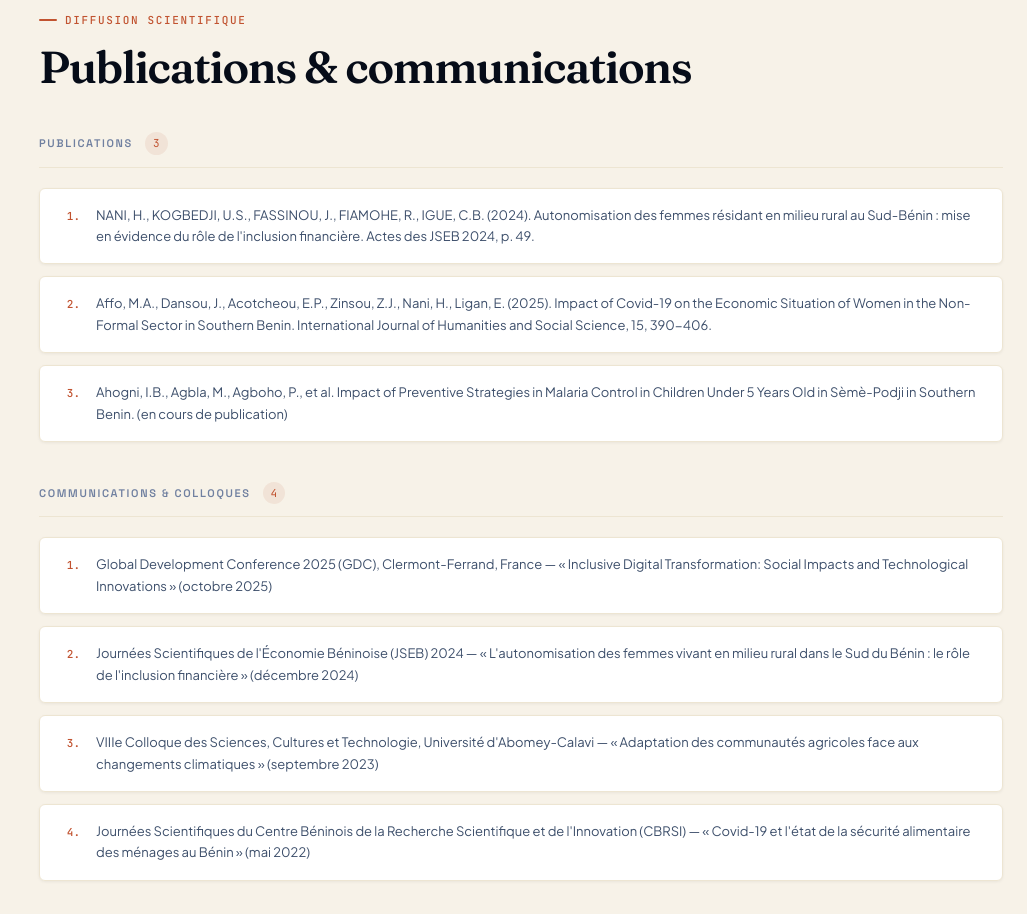
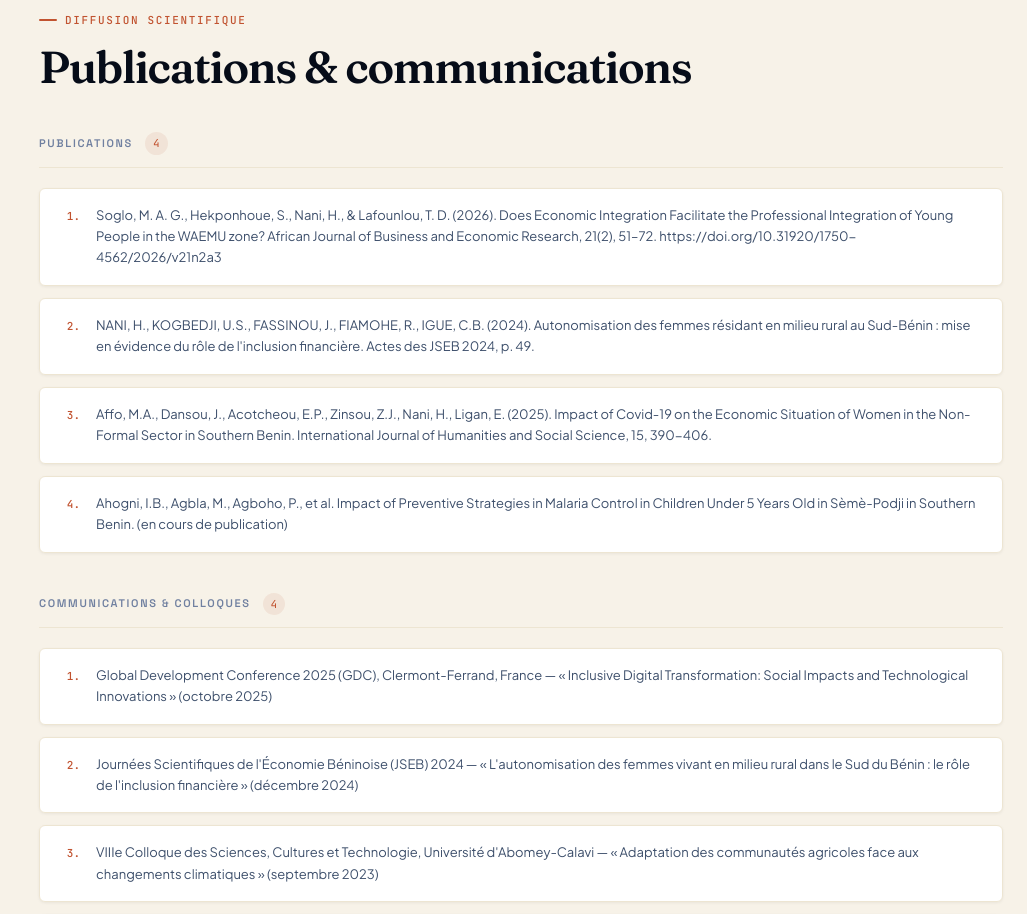
Before and after one commit to hospicehora/HoracioNani, a Next.js app: page / in a window 1280 px wide. Shown: the part 4220-5134 px from the top of the page, without its empty margins (253-1280 px from the left). Built offline with nearby package versions, Linux system fonts and the light colour scheme.

Commit message:
Ajout publication AJBER 2026 — WAEMU

```diff
--- a/data/profile.js
+++ b/data/profile.js
@@ -242,6 +242,10 @@ export const publications = {
   journals: [
     {
       text:
+        "Soglo, M. A. G., Hekponhoue, S., Nani, H., & Lafounlou, T. D. (2026). Does Economic Integration Facilitate the Professional Integration of Young People in the WAEMU zone? African Journal of Business and Economic Research, 21(2), 51–72. https://doi.org/10.31920/1750-4562/2026/v21n2a3",
+    },
+    {
+      text:
         "NANI, H., KOGBEDJI, U.S., FASSINOU, J., FIAMOHE, R., IGUE, C.B. (2024). Autonomisation des femmes résidant en milieu rural au Sud-Bénin : mise en évidence du rôle de l'inclusion financière. Actes des JSEB 2024, p. 49.",
     },
     {
```
